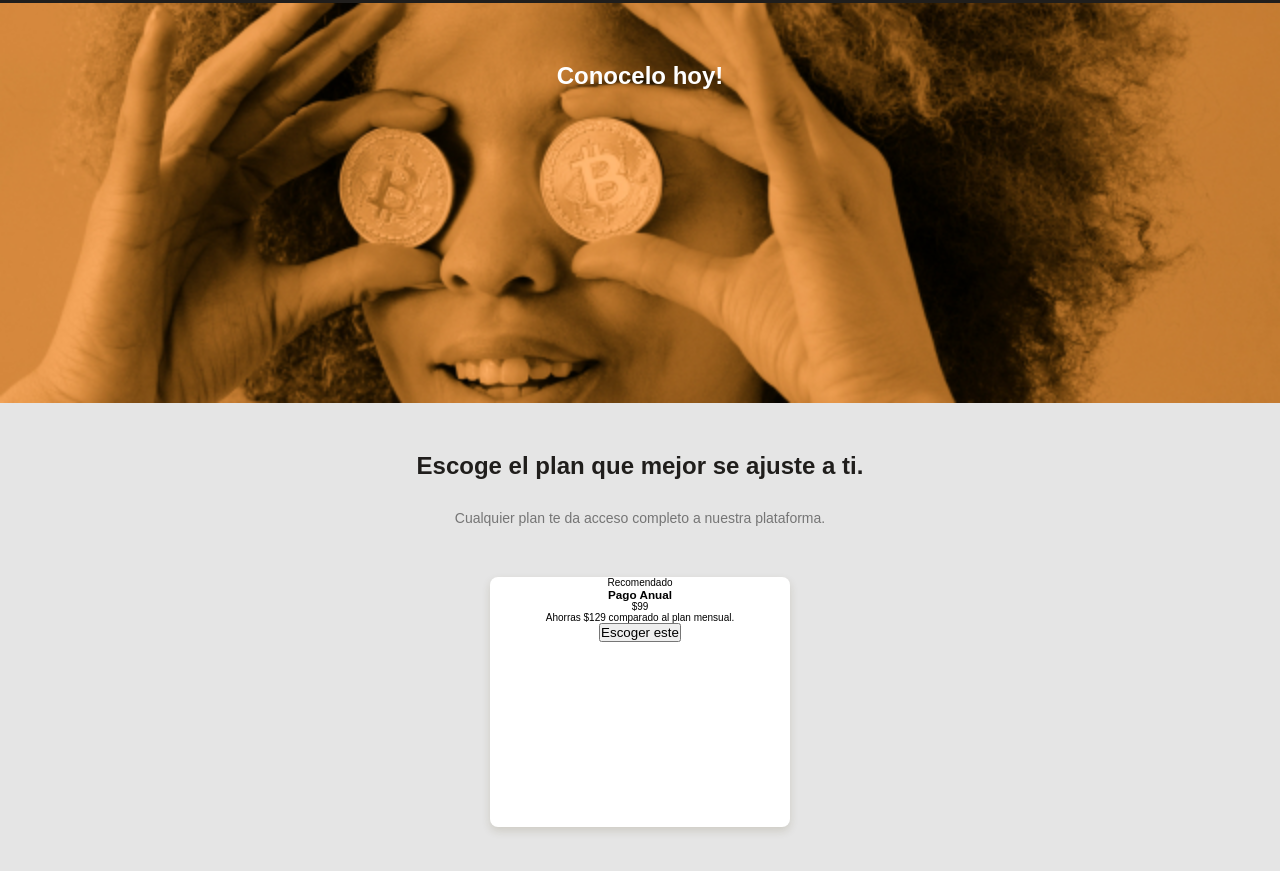
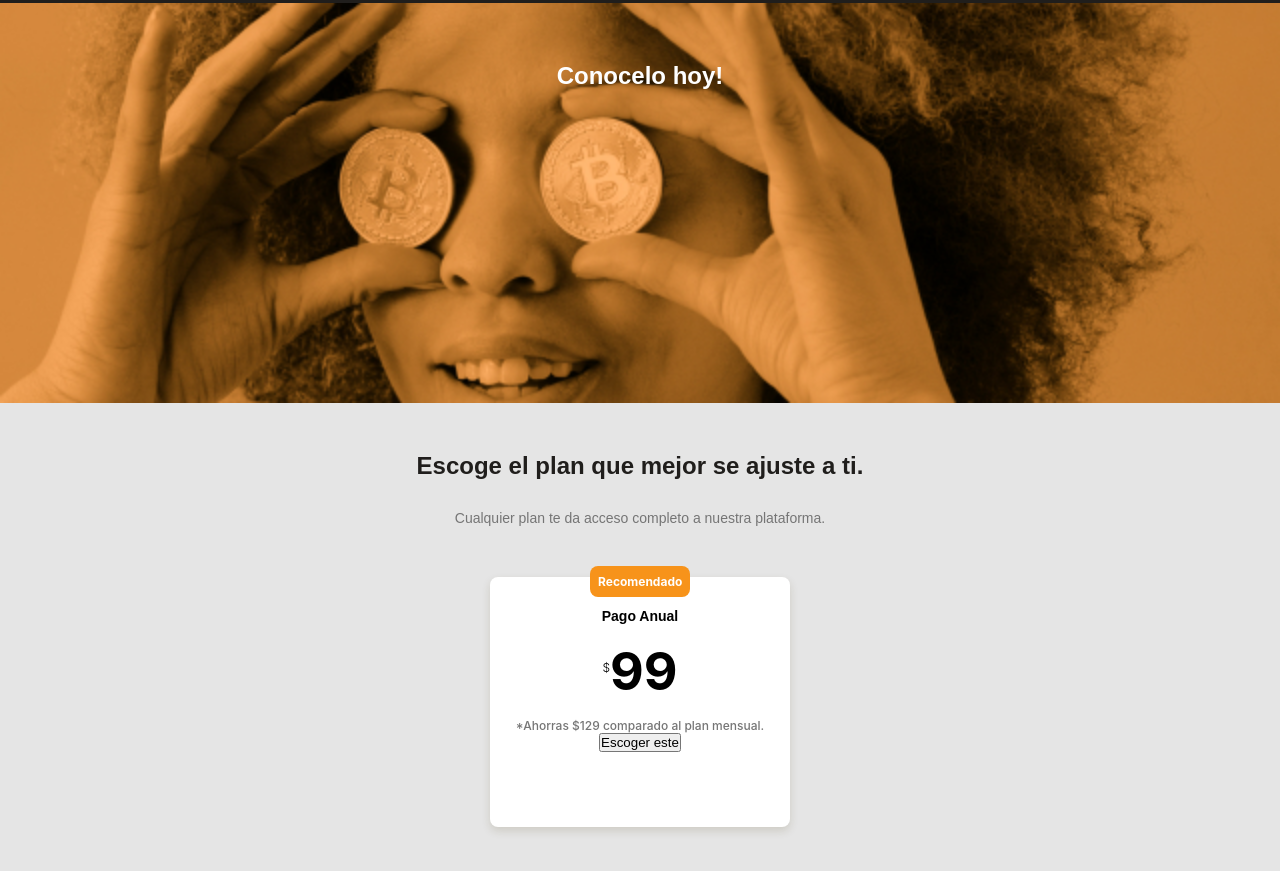
Before and after one commit to Marcos0204/mobile-first, a plain HTML site: page index.html in a window 1280 px wide. Shown: the part 1962-2833 px from the top of the page. Drawn offline with Linux system fonts and the light colour scheme.

Commit message:
styles_card-plan

```diff
--- a/index.html
+++ b/index.html
@@ -97,7 +97,7 @@
                     <div class="plan-info-container">
                         <h3 class="plan-card-title">Pago Anual </h3>
                         <p class="plan-card-price"><span>$</span>99</p>
-                        <p class="plan-card-saving">Ahorras $129 comparado al plan mensual.</p>
+                        <p class="plan-card-saving">*Ahorras $129 comparado al plan mensual.</p>
                         <button class="plan-card-ca">Escoger este <span></span></button>
                     </div>
                 </article>
--- a/styles/styles.css
+++ b/styles/styles.css
@@ -460,6 +460,51 @@ main {
     padding: 0 1.5rem;
     background: var(--just-white);
     box-shadow: 0px 4px 8px rgba(89, 73, 30, 0.16);
+    border-radius: 8px
+}
+
+.recomended {
+    position: absolute;
+    width: 10rem;
+    height: 3.1rem;
+    padding: 8px;
+    background: var(--bitcoin-orange);
     border-radius: 8px;
+    bottom: calc(100% - 2rem);
+    left: calc(50% - 50px) ;
+    font-family: "Inter", sans-serif;
+    font-weight: 700;
+    font-size: 12px;
+    line-height: 15px;
+    color: var(--just-white);
+}
 
+.plan-card-title {
+    padding-top: 3rem;
+    font-family: "DM Sans", sans-serif;
+    font-weight: bold;
+    font-size: 14px;
+    line-height: 18px;
+    color: black;
 }
+
+.plan-card-price {
+    padding: 15px 0;
+    font-size: 5.2rem;
+    font-weight: bold;
+    font-family: "Inter", sans-serif;
+}
+
+.plan-card-price span {
+    font-size: 1.2rem;
+    font-weight: 300;
+    vertical-align:super;
+}
+
+.plan-card-saving {
+    font-size: 1.2rem;
+    font-weight: 500;
+    font-family: "Inter", sans-serif;
+    line-height: 1.5rem;
+    color: #757575;
+}
```
